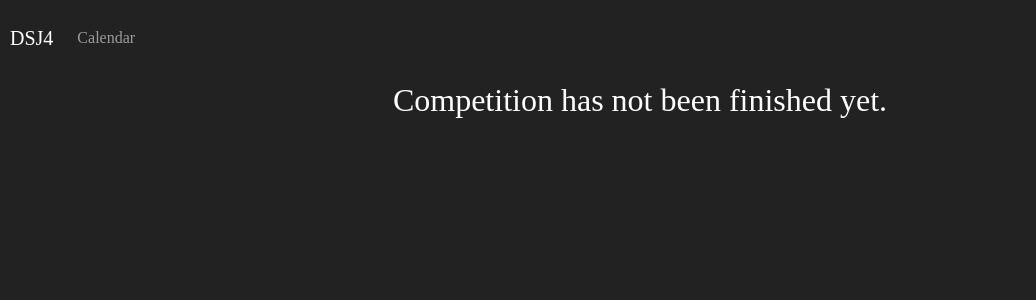
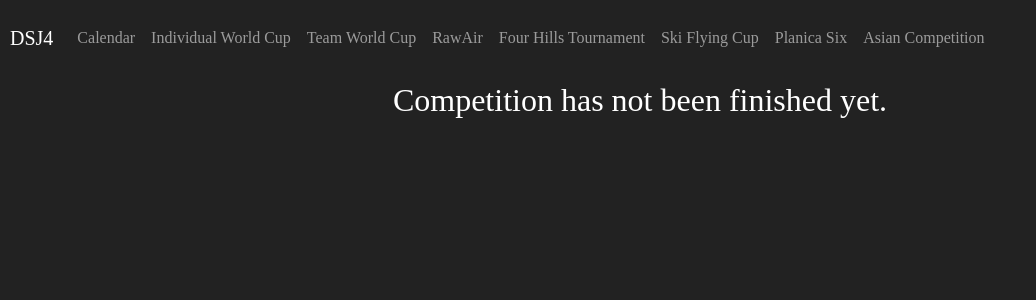
Before and after one commit to SzymonKowalik/dsj4-results, a Flask app: page /competition/1 in a window 1280 px wide. Shown: the top 300 px of the page, without its empty margins (0-1036 px from the left). Run offline with Flask 2, Linux system fonts and the light colour scheme; data that the repository does not hold is empty; parts of the project's set-up code (start-up, migrations or seed data) failed here and were passed over.

Commit message:
Fix navbar, create tournament pages

```diff
--- a/main.py
+++ b/main.py
@@ -1,5 +1,5 @@
 from utils.create_database import initialise_tables, process_competition_files
-from utils.classifications import create_tournament_classifications, read_tournaments
+from utils.classifications import create_all_tournaments_classifications, read_tournaments
 from utils.calendar import return_calendar, calendar_with_tournaments
 from utils.results import individual_competition_results, individual_results, team_results, team_competition_results
 import sqlite3
@@ -21,12 +21,12 @@ def index():
 def competition(comp_id):
     hill_name = request.args.get('hill_name')
     comp_type = request.args.get('comp_type')
-    print(hill_name, comp_type)
     if comp_type == 'ind':
         results = individual_competition_results(cur, comp_id)
     else:
         results = team_competition_results(cur, comp_id)
     return render_template('competition.html',
+                           tournaments=tournaments,
                            results=results,
                            hill_name=hill_name)
 
@@ -43,8 +43,22 @@ def competitor(name):
         results = individual_results(cur, name)
         template = 'competitor_ind.html'
     return render_template(template,
+                           tournaments=tournaments,
                            name=name,
                            results=results)
+
+
+@app.route('/tournament/<tournament_name>')
+def tournament(tournament_name):
+    for tournament in classifications:
+        print(tournament[0])
+        print(tournament_name)
+        if tournament_name == tournament[0]:
+            tournament_data = tournament[1]
+    return render_template('tournament.html',
+                           tournaments=tournaments,
+                           tournament_name=tournament_name,
+                           tournament_data=tournament_data)
 
 
 if __name__ == '__main__':
@@ -52,7 +66,7 @@ if __name__ == '__main__':
     cur = con.cursor()
     initialise_tables(cur)
     process_competition_files(cur, con)
-    classifications, tournaments = create_tournament_classifications(cur, read_tournaments())
+    classifications, tournaments = create_all_tournaments_classifications(cur, read_tournaments())
     calendar_all = calendar_with_tournaments(cur)
 
     app.run(debug=True)
--- a/templates/base.html
+++ b/templates/base.html
@@ -12,11 +12,13 @@
       <div class="collapse navbar-collapse" id="navbarNav">
         <ul class="navbar-nav">
           <li class="nav-item active">
-            <a class="nav-link" href="#">Calendar</a>
+            <a class="nav-link" href="{{ url_for('index') }}">Calendar</a>
           </li>
             {% for tournament in tournaments %}
           <li class="nav-item">
-            <a class="nav-link" href="#">{{ tournament[0] }}</a>
+            <a class="nav-link" href="{{ url_for('tournament', tournament_name=tournament[0]) }}">
+                {{ tournament[0] }}
+            </a>
           </li>
             {% endfor %}
         </ul>
--- a/utils/calendar.py
+++ b/utils/calendar.py
@@ -1,6 +1,5 @@
 from itertools import zip_longest
 from utils.classifications import read_tournaments
-import copy
 
 
 def read_planned_calendar():
--- a/utils/classifications.py
+++ b/utils/classifications.py
@@ -10,7 +10,7 @@ def ind_wc_classification(cursor):
                        sum(points) - (select * from max_pts) as pts_diff
                 from ind_results group by name order by pt desc'''
     cursor.execute(query)
-    return 'Individual World Cup classification', cursor.fetchall()
+    return 'Individual World Cup', cursor.fetchall()
 
 
 def team_wc_classification(cursor):
@@ -31,7 +31,7 @@ def team_wc_classification(cursor):
                 select *, pt - (select max(pt) from classification) as pt_loss
                 from classification'''
     cursor.execute(query)
-    return 'Team World Cup classification', cursor.fetchall()
+    return 'Team World Cup', cursor.fetchall()
 
 
 def tournament_classification(cursor, name, comp_type, competition_ids, qualification_ids):
@@ -122,7 +122,7 @@ def prepare_tournament_info(tournament):
     return name, comp_type, competition_ids, qualification_ids
 
 
-def create_tournament_classifications(cursor, tournaments):
+def create_all_tournaments_classifications(cursor, tournaments):
     """Generates the classifications for individual World Cup, team World Cup,
     and the tournaments listed in the tournaments.txt file.
     Parameters: cursor (sqlite3.Cursor): Cursor object to execute SQL commands.
--- a/utils/create_database.py
+++ b/utils/create_database.py
@@ -71,7 +71,6 @@ def prepare_file_individual(file_path, comp_type):
 
         # Make place integer and 2 last columns float values
         for i, row in enumerate(results):
-            print(row)
             row[0] = int(row[0][:-1])
             row[4] = float(row[4].removesuffix('*')[:-2])
             row[5] = float(row[5])
@@ -199,7 +198,8 @@ def process_competition_files(cursor, db_con):
                 add_individual_competition_results(cursor, db_con, comp_id, file_data)
                 print(f'Added ind {comp_type} with id={comp_id}')
         except sqlite3.IntegrityError as e:
-            print(e)
+            # print(e)
+            pass
         if comp_type != 'qual':
             comp_id += 1
 
--- a/utils/results.py
+++ b/utils/results.py
@@ -1,5 +1,7 @@
 
 def individual_competition_results(cursor, comp_id):
+    """Retrieve the results of an individual competition by competition id.
+    This returns the place, name, country, jump1, jump2 and note of the individual competitors. """
     query = """select place, name, country, jump1, jump2, note from ind_results
                 where comp_id={} and comp_type != 'qual'""".format(comp_id)
     cursor.execute(query)
@@ -8,6 +10,8 @@ def individual_competition_results(cursor, comp_id):
 
 
 def team_competition_results(cursor, comp_id):
+    """Retrieve the results of a team competition by competition id.
+    This returns the place, team_name and note of the teams."""
     query = """select place, team_name, note
                 from team_results where comp_id={}""".format(comp_id)
     cursor.execute(query)
@@ -16,6 +20,9 @@ def team_competition_results(cursor, comp_id):
 
 
 def individual_results(cursor, name):
+    """Retrieve the results of an individual athlete by their name.
+    This returns the comp_id, comp_type, hill, place, jump1, jump2 and note of the individual athlete.
+    The results are not retrieved for qualification rounds."""
     query = """select comp_id, comp_type, hill, place, jump1, jump2, note
                 from ind_results join competitions using(comp_id, comp_type)
                 where name='{}' and comp_type != 'qual'""".format(name)
@@ -25,6 +32,8 @@ def individual_results(cursor, name):
 
 
 def team_results(cursor, country):
+    """Retrieve the results of a team and individual competitions by a country name.
+    This returns the results of both team and individual competitions of the country."""
     # Team competition results
     query = """select comp_id, hill, place, note
                 from team_results join competitions using(comp_id)
```
Also changed, not shown: templates/index.html (+0 -26 lines), templates/tournament.html (added, +25 -0 lines).
